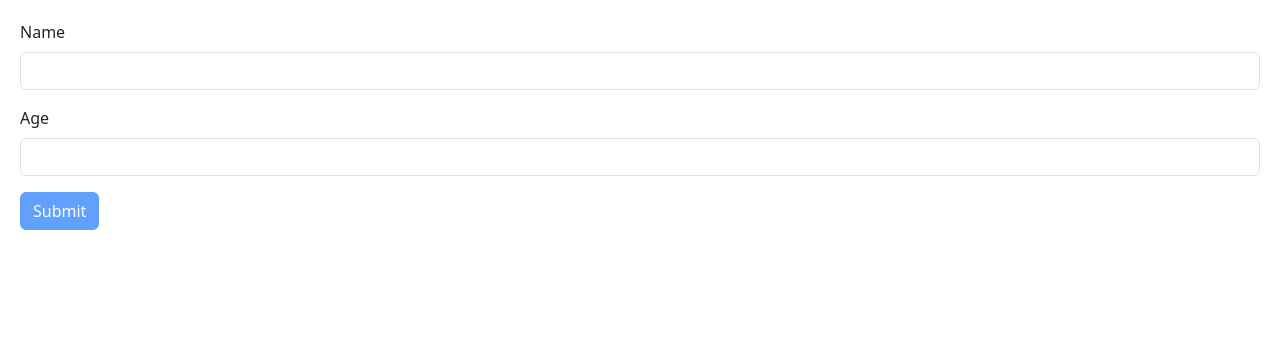
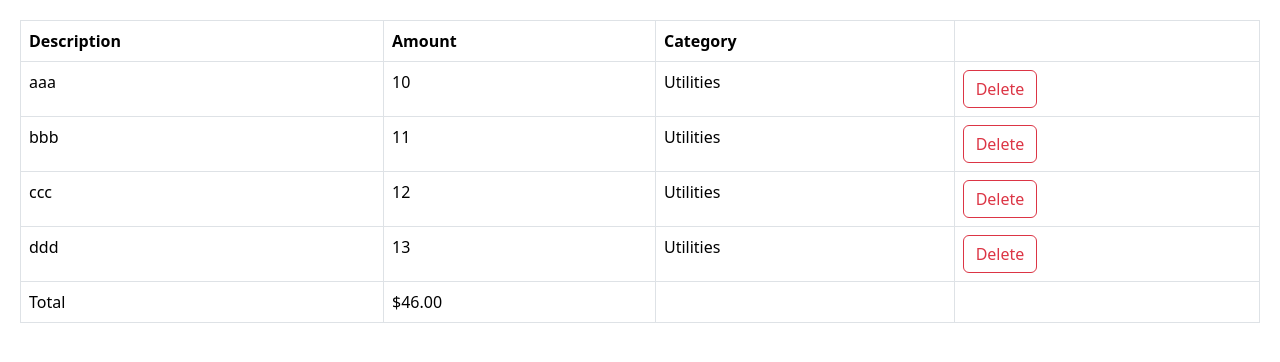
Before and after one commit to joawa10/react-app, a React (Vite) app: page / in a window 1280 px wide. Shown: the top 362 px of the page. Built offline with nearby package versions, Linux system fonts and the light colour scheme.

Commit message:
created expenselist project with expenselist component

```diff
--- a/src/App.tsx
+++ b/src/App.tsx
@@ -1,9 +1,39 @@
-import Form from "./components/Form";
+import ExpenseList from "./expense-tracker/components/ExpenseList";
 
 function App() {
+  const expenses = [
+    {
+      id: 1,
+      description: "aaa",
+      amount: 10,
+      category: "Utilities",
+    },
+    {
+      id: 2,
+      description: "bbb",
+      amount: 11,
+      category: "Utilities",
+    },
+    {
+      id: 3,
+      description: "ccc",
+      amount: 12,
+      category: "Utilities",
+    },
+    {
+      id: 4,
+      description: "ddd",
+      amount: 13,
+      category: "Utilities",
+    },
+  ];
+
   return (
     <div>
-      <Form></Form>
+      <ExpenseList
+        expenses={expenses}
+        onDelete={(id) => console.log("delete", id)}
+      />
     </div>
   );
 }
--- /dev/null
+++ b/src/expense-tracker/components/ExpenseList.tsx
@@ -0,0 +1,58 @@
+interface Expense {
+  id: number;
+  description: string;
+  amount: number;
+  category: string;
+}
+
+interface Props {
+  expenses: Expense[];
+  onDelete: (id: number) => void;
+}
+
+const ExpenseList = ({ expenses, onDelete }: Props) => {
+  return (
+    <table className="table table-bordered">
+      <thead>
+        <tr>
+          <th>Description</th>
+          <th>Amount</th>
+          <th>Category</th>
+          <th></th>
+        </tr>
+      </thead>
+      <tbody>
+        {expenses.map((expense) => (
+          <tr key={expense.id}>
+            <td>{expense.description}</td>
+            <td>{expense.amount}</td>
+            <td>{expense.category}</td>
+            <td>
+              <button
+                className="btn btn-outline-danger"
+                onClick={() => onDelete(expense.id)}
+              >
+                Delete
+              </button>
+            </td>
+          </tr>
+        ))}
+      </tbody>
+      <tfoot>
+        <tr>
+          <td>Total</td>
+          <td>
+            $
+            {expenses
+              .reduce((acc, expense) => expense.amount + acc, 0)
+              .toFixed(2)}
+          </td>
+          <td></td>
+          <td></td>
+        </tr>
+      </tfoot>
+    </table>
+  );
+};
+
+export default ExpenseList;
```
